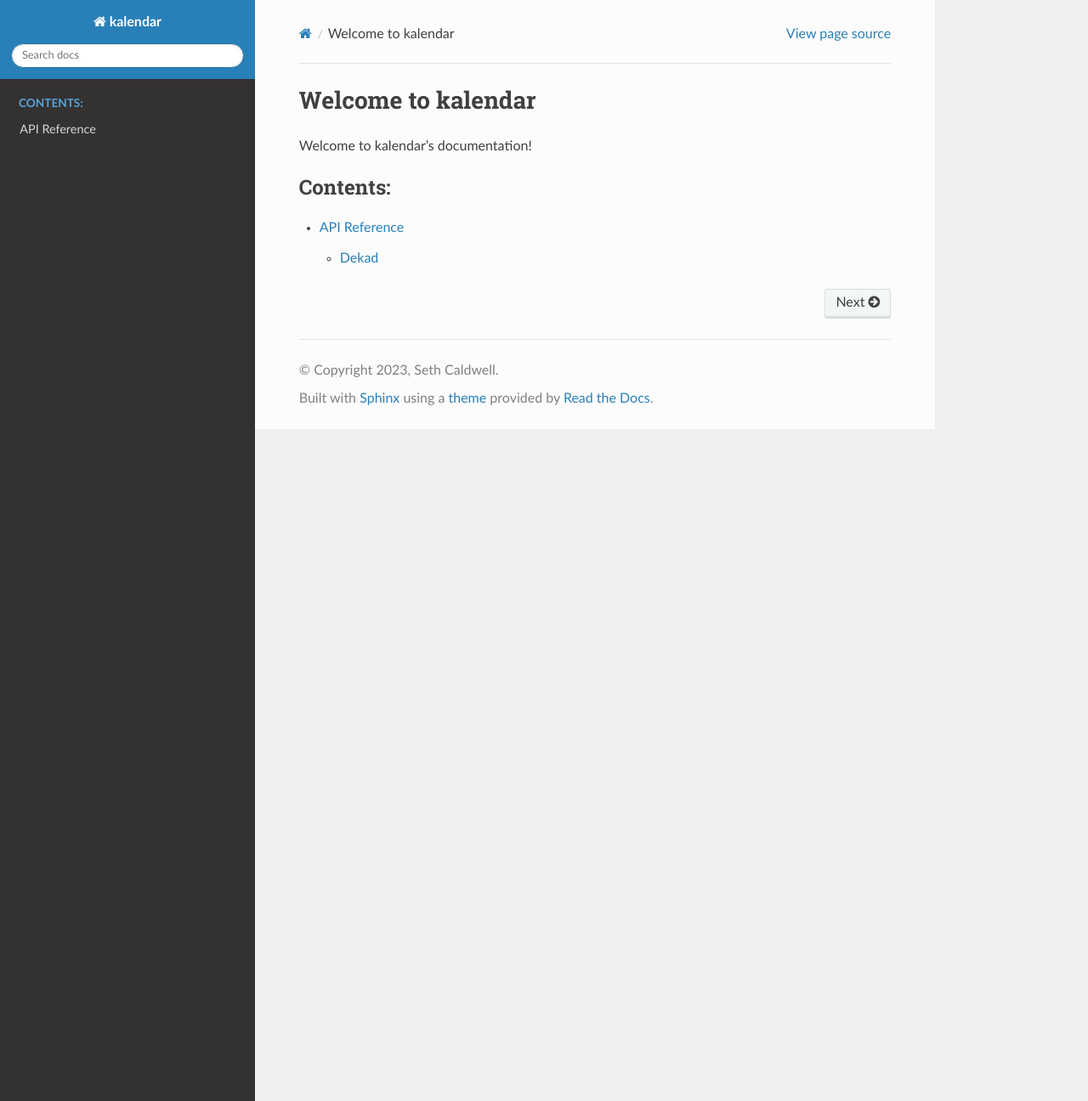
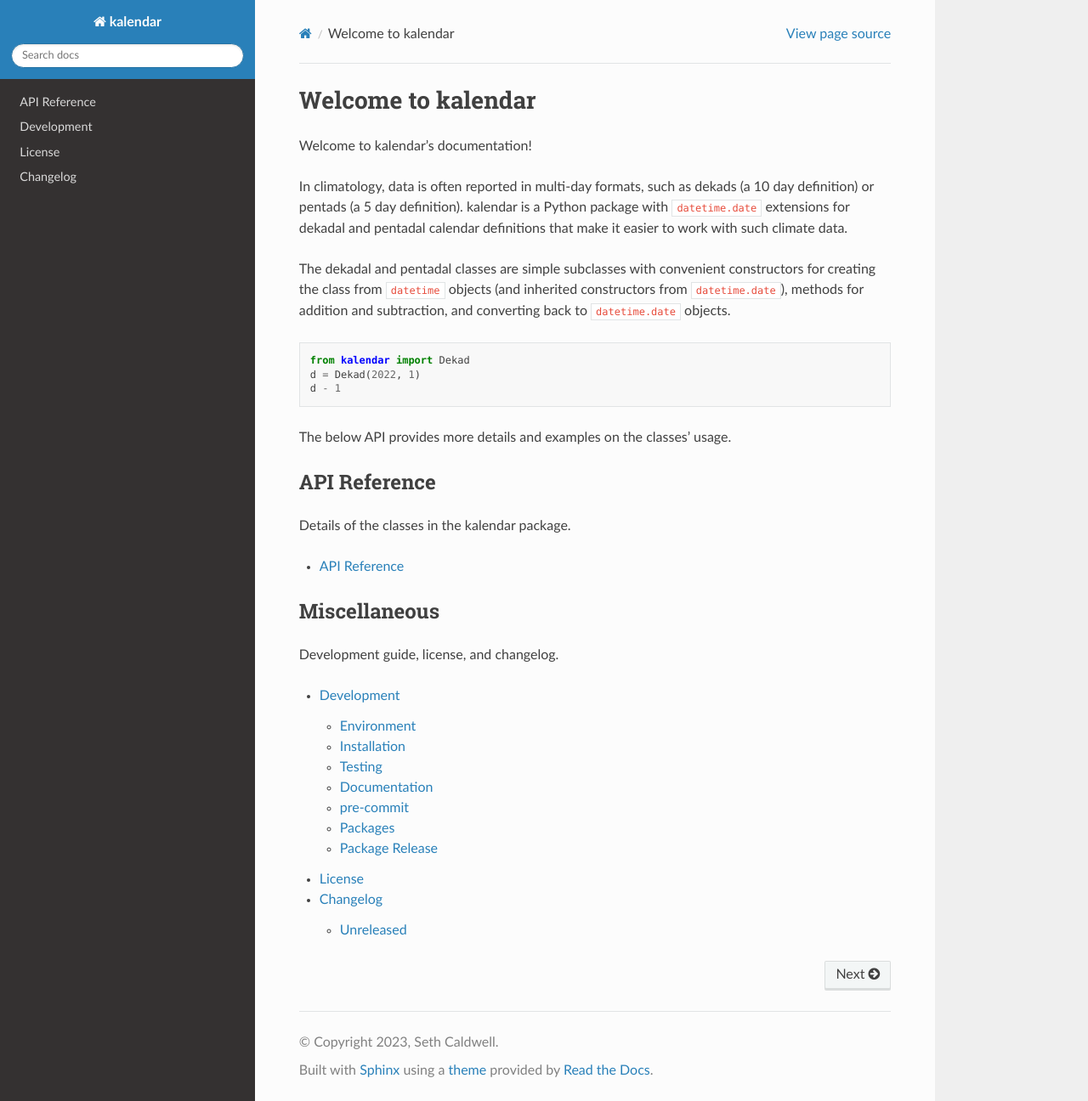
Before and after one commit to OCHA-DAP/kalendar, a Sphinx documentation site: the page built from docs/index.rst, in a window 1280 px wide and 1296 px high. Shown: the whole window at 85% size. Built offline with Sphinx 7.4.7 and the Read the Docs theme 2.0.0, drawn with Linux system fonts in a browser that asks for light colours.

Commit message:
Improve documentation

```diff
--- /dev/null
+++ b/docs/changelog.rst
@@ -0,0 +1 @@
+.. include:: ../CHANGELOG.rst
--- /dev/null
+++ b/docs/contributing.rst
@@ -0,0 +1 @@
+.. include:: ../CONTRIBUTING.rst
--- a/docs/index.rst
+++ b/docs/index.rst
@@ -3,9 +3,43 @@ Welcome to kalendar
 
 Welcome to kalendar's documentation!
 
+In climatology, data is often reported in multi-day formats, such
+as dekads (a 10 day definition) or pentads (a 5 day definition).
+kalendar is a Python package with ``datetime.date`` extensions
+for dekadal and pentadal calendar definitions that make it easier
+to work with such climate data.
+
+The dekadal and pentadal classes are simple subclasses with convenient
+constructors for creating the class from ``datetime`` objects (and
+inherited constructors from ``datetime.date``), methods for addition
+and subtraction, and converting back to ``datetime.date`` objects.
+
+.. code-block:: python
+
+   from kalendar import Dekad
+   d = Dekad(2022, 1)
+   d - 1
+
+The below API provides more details and examples on the classes' usage.
+
+API Reference
+-------------
+
+Details of the classes in the kalendar package.
+
+.. toctree::
+   :maxdepth: 1
+
+   api
+
+Miscellaneous
+-------------
+
+Development guide, license, and changelog.
 
 .. toctree::
    :maxdepth: 2
-   :caption: Contents:
 
-   api
+   contributing
+   license
+   changelog
--- /dev/null
+++ b/docs/license.rst
@@ -0,0 +1,5 @@
+License
+=======
+
+.. include:: ../LICENSE
+   :literal:
```
Also changed, not shown: CONTRIBUTING.rst (+2 -9 lines), README.md (+4 -2 lines).
